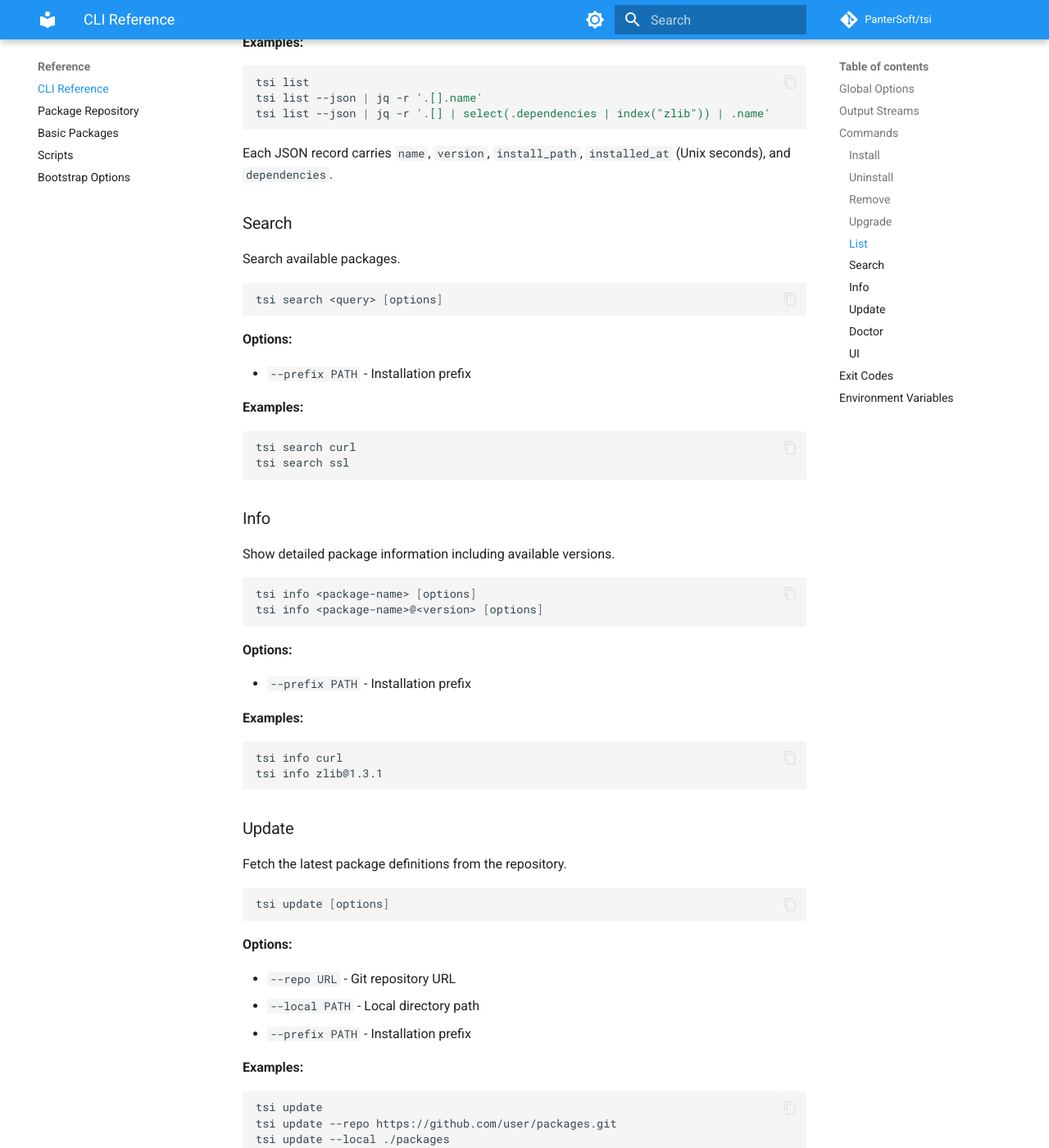
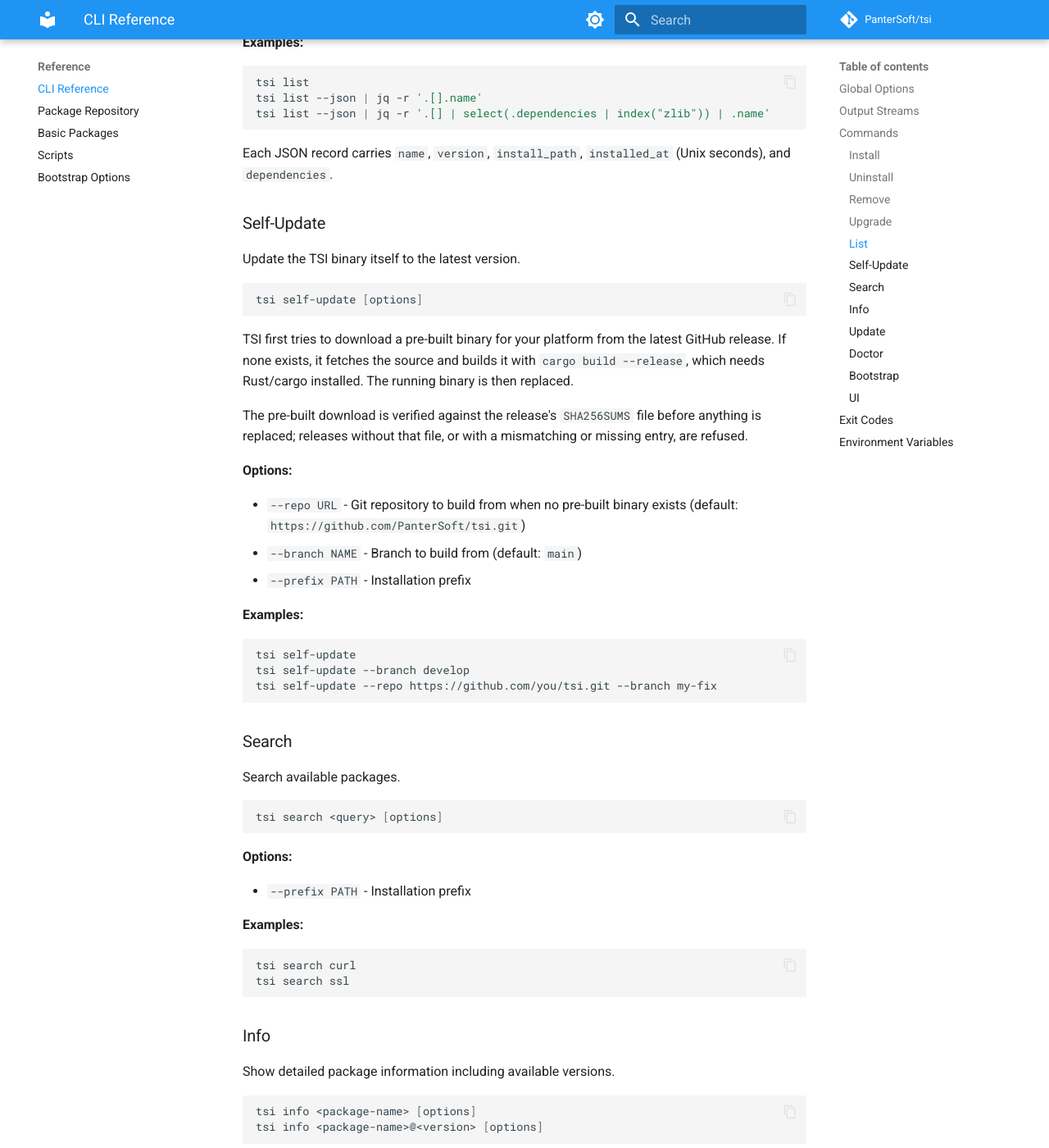
Before and after one commit to PanterSoft/TheSourceInstaller, an MkDocs documentation site: the page built from docs/reference/cli-reference.md, in a window 1280 px wide and 1400 px high, scrolled down 2940 px. Shown: the whole window at 82% size. Built offline with MkDocs 1.6.1 and Material for MkDocs 9.7.7, drawn with Linux system fonts in a browser that asks for light colours; comment, search, counter and statistics services are not loaded; the version menu is left out; some of the changed text lies outside the part shown.

Commit message:
Bring docs and completions in line with the CLI; drop the unused list --versions

````diff
--- a/docs/reference/cli-reference.md
+++ b/docs/reference/cli-reference.md
@@ -140,6 +140,35 @@ tsi list --json | jq -r '.[] | select(.dependencies | index("zlib")) | .name'
 Each JSON record carries `name`, `version`, `install_path`, `installed_at` (Unix seconds),
 and `dependencies`.
 
+### Self-Update
+
+Update the TSI binary itself to the latest version.
+
+```bash
+tsi self-update [options]
+```
+
+TSI first tries to download a pre-built binary for your platform from the latest GitHub
+release. If none exists, it fetches the source and builds it with `cargo build --release`,
+which needs Rust/cargo installed. The running binary is then replaced.
+
+The pre-built download is verified against the release's `SHA256SUMS` file before anything
+is replaced; releases without that file, or with a mismatching or missing entry, are refused.
+
+**Options:**
+
+- `--repo URL` - Git repository to build from when no pre-built binary exists (default: `https://github.com/PanterSoft/tsi.git`)
+- `--branch NAME` - Branch to build from (default: `main`)
+- `--prefix PATH` - Installation prefix
+
+**Examples:**
+
+```bash
+tsi self-update
+tsi self-update --branch develop
+tsi self-update --repo https://github.com/you/tsi.git --branch my-fix
+```
+
 ### Search
 
 Search available packages.
@@ -227,6 +256,30 @@ Doctor checks for:
 - Install prefix writability
 - git (for some packages)
 
+### Bootstrap
+
+Install or repair the TSI bootstrap toolchain: the core packages TSI needs, installed
+from the package definitions in the prefix. Packages that are already installed are
+skipped, and the command reports when the toolchain is already complete.
+
+```bash
+tsi bootstrap [options]
+```
+
+**Options:**
+
+- `--prefix PATH` - Installation prefix
+- `--verbose` - Show full build output (default: compact, one line per step)
+
+**Examples:**
+
+```bash
+tsi bootstrap
+tsi bootstrap --verbose
+```
+
+Requires package definitions in the prefix — run `tsi update` first.
+
 ### UI
 
 A btop-style terminal workspace for browsing, installing and maintaining packages.
````
Also changed, not shown: docs/user-guide/package-format.md (+19 -0 lines), 4 other files.
